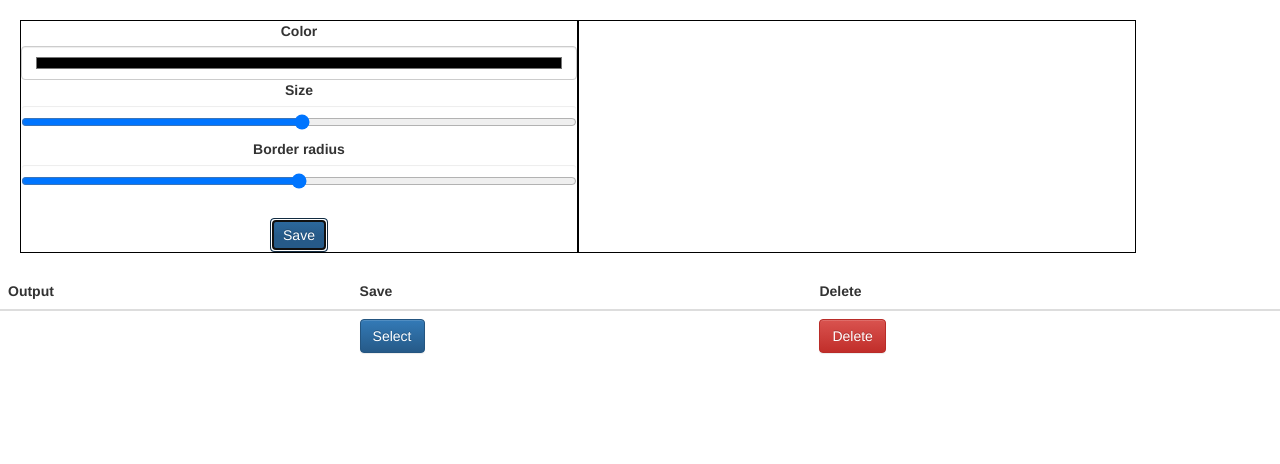
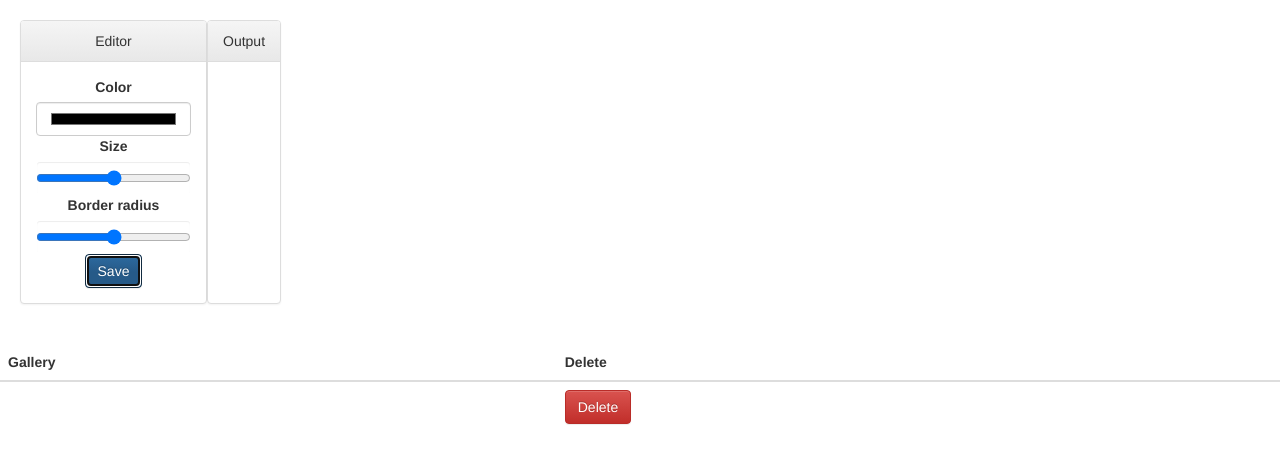
Before and after one commit to simonadomnisoru/dynamic-panels, a React (Create React App) app: page / in a window 1280 px wide. Both pictures are taken after a click on the button "Save". Shown: the top 464 px of the page. Built offline with nearby package versions, Linux system fonts and the light colour scheme.

Commit message:
Delete preserved output

```diff
--- a/src/components/Editor.js
+++ b/src/components/Editor.js
@@ -1,17 +1,16 @@
 import React from 'react';
 import { setColorDispatcher, setSizeDispatcher, setBorderDispatcher, saveOutput } from '../state/dispatchers';
-import { Button, FormControl, ControlLabel } from 'react-bootstrap';
+import { Button, FormControl, ControlLabel, Panel } from 'react-bootstrap';
 import '../styles/App.css';
 
 class Editor extends React.PureComponent {
-
     onEdit = (ev, field) => {
         switch (field) {
             case 'color':
                 setColorDispatcher(ev.target.value);
                 break;
             case 'size':
-                setSizeDispatcher(ev.target.value + '%');
+                setSizeDispatcher(ev.target.value + 'px');
                 break;
             case 'border':
                 setBorderDispatcher(ev.target.value + '%');
@@ -24,16 +23,16 @@ class Editor extends React.PureComponent {
     }
     render() {
         return (
-            <div className="Editor">
-                <ControlLabel>Color</ControlLabel>
-                <FormControl type="color" componentClass='input' onChange={ev => this.onEdit(ev, 'color')}/>
-                <ControlLabel>Size</ControlLabel>
-                <FormControl type="range" componentClass='input' min="1" max="100" onChange={ev => this.onEdit(ev, 'size')}/>
-                <ControlLabel>Border radius</ControlLabel>
-                <FormControl type="range" componentClass='input' min="0" max="100" onChange={ev => this.onEdit(ev, 'border')}/>
-                <br />
-                <Button bsStyle="primary" type="button" min="0" max="100" value="Save" onClick={() => this.onSave()}>Save</Button>
-            </div>
+            <Panel className="Editor">
+                <Panel.Heading>Editor</Panel.Heading>
+                <Panel.Body> <ControlLabel>Color</ControlLabel>
+                    <FormControl type="color" componentClass='input' onChange={ev => this.onEdit(ev, 'color')} />
+                    <ControlLabel>Size</ControlLabel>
+                    <FormControl type="range" componentClass='input' min="1" max="100" onChange={ev => this.onEdit(ev, 'size')} />
+                    <ControlLabel>Border radius</ControlLabel>
+                    <FormControl type="range" componentClass='input' min="0" max="100" onChange={ev => this.onEdit(ev, 'border')} />
+                    <Button bsStyle="primary" type="button" min="0" max="100" value="Save" onClick={() => this.onSave()}>Save</Button></Panel.Body>
+            </Panel>
         );
     }
 }
--- a/src/components/Gallery.js
+++ b/src/components/Gallery.js
@@ -1,14 +1,8 @@
 import React from 'react';
 import { Table, Button } from 'react-bootstrap';
+import { deleteOutput } from '../state/dispatchers';
 import store from '../state/store';
 class Gallery extends React.PureComponent {
-    constructor() {
-        super();
-        this.state = {
-            outputs: []
-        };
-    }
-
     componentDidMount() {
         this.unsubscribe = store.subscribe(() => {
             this.setState({
@@ -20,24 +14,29 @@ class Gallery extends React.PureComponent {
     componentWillUnmount() {
         this.unsubscribe();
     }
+
+    handleDelete = (ev) => {
+        deleteOutput(parseFloat(ev.target.value));
+    }
     render() {
         if (this.state && this.state.outputs)
             return (
                 <Table responsive>
                     <thead>
                         <tr>
-                            <th>Output</th>
-                            <th>Save</th>
+                            <th>Gallery</th>
                             <th>Delete</th>
                         </tr>
                     </thead>
                     <tbody>
                         {this.state.outputs.map((data) => {
                             return (
-                                <tr>
+                                <tr key={`gallery-${data.id}`}>
                                     <td><div style={data}></div></td>
-                                    <td><Button bsStyle="primary" type="button">Select</Button></td>
-                                    <td><Button bsStyle="danger" type="button">Delete</Button></td>
+                                    <td><Button bsStyle='danger' value={data.id} type='button' onClick={ev => this.handleDelete(ev)}>
+                                        Delete
+                                    </Button>
+                                    </td>
                                 </tr>
                             );
                         })}
@@ -47,5 +46,4 @@ class Gallery extends React.PureComponent {
         else return null;
     }
 }
-
 export default Gallery;
--- a/src/components/Output.js
+++ b/src/components/Output.js
@@ -1,14 +1,8 @@
 import React from 'react';
+import { Panel } from 'react-bootstrap';
 import store from '../state/store';
 import '../styles/App.css';
 class Output extends React.PureComponent {
-    constructor() {
-        super();
-        this.state = {
-            style: {}
-        };
-    }
-
     componentDidMount() {
         this.unsubscribe = store.subscribe(() => {
             this.setState({
@@ -22,11 +16,14 @@ class Output extends React.PureComponent {
     }
 
     render() {
-        return (
-            <div className="Output">
-                <div style={this.state.style}></div>
-            </div>
-        );
+        if (this.state && this.state.style)
+            return (
+                <Panel>
+                    <Panel.Heading>Output</Panel.Heading>
+                    <Panel.Body> <div style={this.state.style}></div></Panel.Body>
+                </Panel>
+            );
+        else return null;
     }
 }
 
--- a/src/state/actions.js
+++ b/src/state/actions.js
@@ -2,7 +2,8 @@ const actionsConstants = {
     setColor: 'SET_COLOR',
     setSize: 'SET_SIZE',
     setBorder: 'SET_DORDER',
-    saveOutput: 'SAVE_OUTPUT'
+    saveOutput: 'SAVE_OUTPUT',
+    deleteOutput : 'DELETE_OUTPUT'
 };
 
 export default actionsConstants;
--- a/src/state/dispatchers.js
+++ b/src/state/dispatchers.js
@@ -22,6 +22,14 @@ const setBorderDispatcher = (border) => {
 const saveOutput = () => {
     store.dispatch({
         type: actionTypes.saveOutput
-   });
+    });
 };
-export { setColorDispatcher, setSizeDispatcher, setBorderDispatcher, saveOutput };
+
+const deleteOutput = (id) => {
+    store.dispatch({
+        type: actionTypes.deleteOutput,
+        id
+    });
+};
+
+export { setColorDispatcher, setSizeDispatcher, setBorderDispatcher, saveOutput, deleteOutput };
--- a/src/state/reducer.js
+++ b/src/state/reducer.js
@@ -1,13 +1,28 @@
+let getUniqueId = (outputs) => {
+    let unique, id ;
+    while (unique !== -1) {
+        id = Date.now() + Math.random();
+        unique = outputs.findIndex(item => {
+            return item.id === id;
+        });
+    }
+    return id;
+}
+
 let reducerOutput = (state, action) => {
     switch (action.type) {
         case 'SET_COLOR':
             return { ...state, editableOutput: { ...state.editableOutput, backgroundColor: action.color } };
         case 'SET_SIZE':
-            return { ...state, editableOutput: { ...state.editableOutput, width: action.size , height: action.size } };
+            return { ...state, editableOutput: { ...state.editableOutput, width: action.size, height: action.size } };
         case 'SET_DORDER':
             return { ...state, editableOutput: { ...state.editableOutput, borderRadius: action.border } };
         case 'SAVE_OUTPUT':
-            return { ...state, outputs: [...state.outputs, state.editableOutput] };
+            let id = getUniqueId(state.outputs);
+            return { ...state, outputs: [...state.outputs, { ...state.editableOutput, id }] };
+        case 'DELETE_OUTPUT':
+            let newOutputs = state.outputs.filter(item => item.id !== action.id);
+            return { ...state, outputs: newOutputs };
         default:
             return state;
     }
--- a/src/styles/App.css
+++ b/src/styles/App.css
@@ -3,9 +3,3 @@
     display: flex;
     margin: 20px;
 }
-
-.Editor,
-.Output {
-  width: 45%;
-  border: 1px solid black;
-}
```
Also changed, not shown: src/components/App.js (+3 -5 lines), 1 other file (tests, documents, lock files or other folders).
